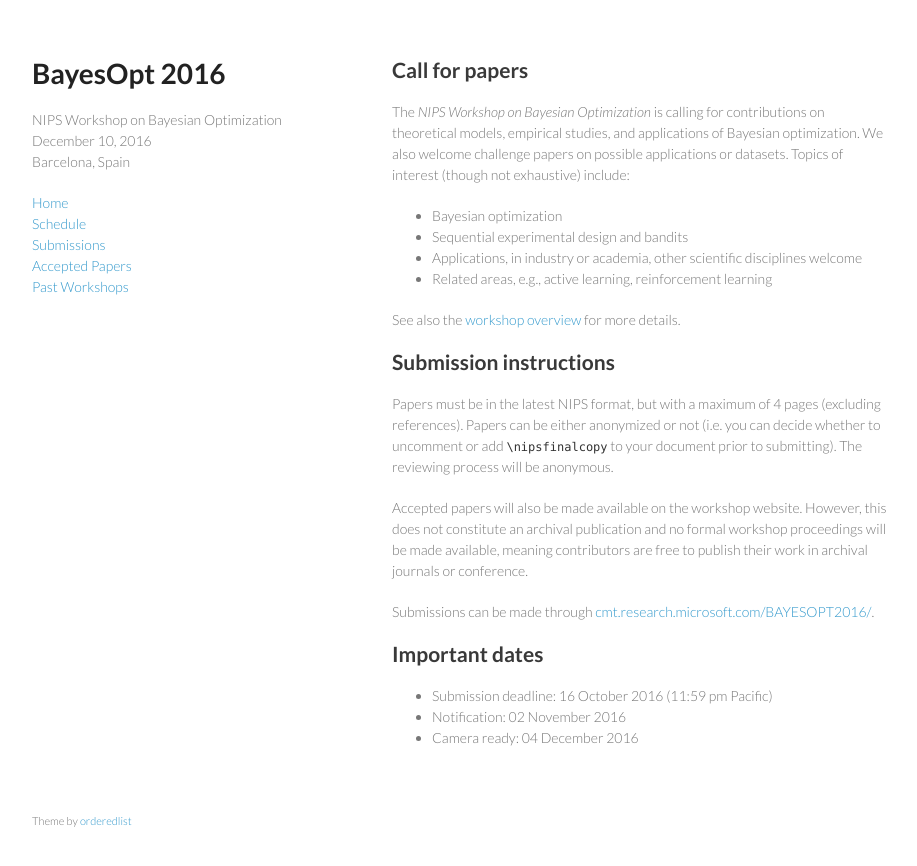
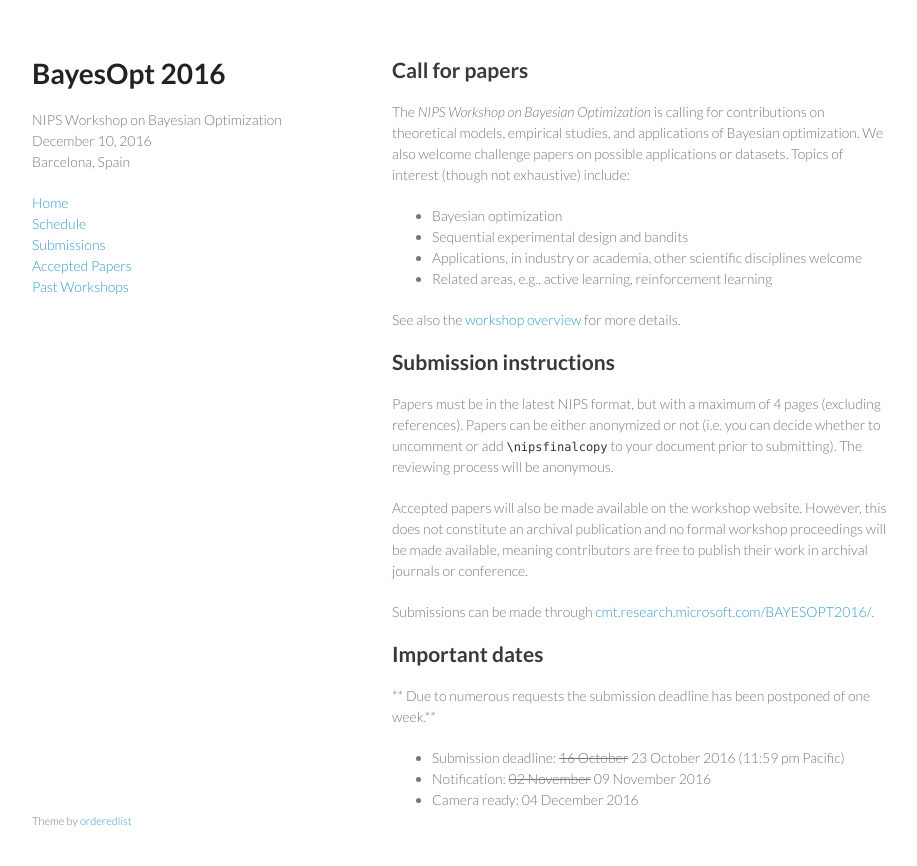
Before and after one commit to bayesopt/bayesopt.github.io, a Jekyll site: the page built from submissions.md, in a window 1280 px wide. Shown: the top 866 px of the page, without its empty margins (178-1095 px from the left). Built offline with Jekyll 4.4.1, drawn with Linux system fonts in a browser that asks for light colours.

Commit message:
deadline

```diff
--- a/submissions.md
+++ b/submissions.md
@@ -39,6 +39,8 @@ Submissions can be made through
 
 ## Important dates
 
-- Submission deadline: 16 October 2016 (11:59 pm Pacific)
-- Notification: 02 November 2016
+** Due to numerous requests the submission deadline has been postponed of one week.**
+
+- Submission deadline: ~~16 October~~ 23 October 2016 (11:59 pm Pacific)
+- Notification: ~~02 November~~ 09 November 2016
 - Camera ready: 04 December 2016
```
Also changed, not shown: index.md (+2 -2 lines).
